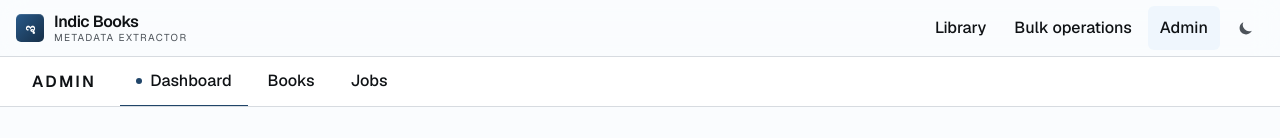
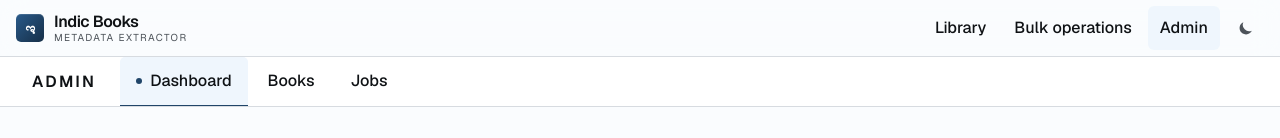
Before and after one commit to Agamya-Samuel/indic-book-metadata-extractor-v2, a Next.js app in the folder frontend/: page /admin in a window 1280 px wide. Shown: the top 138 px of the page. Built offline with nearby package versions, Linux system fonts and the light colour scheme; no server answers.

Commit message:
style(admin): add accent-soft background to active nav items

```diff
--- a/frontend/src/components/admin/admin-sidebar.tsx
+++ b/frontend/src/components/admin/admin-sidebar.tsx
@@ -48,7 +48,7 @@ export default function AdminSidebar({
                        "whitespace-nowrap rounded-t-[var(--radius-sm)]",
                        focusRing,
                       active
-                        ? "border-[var(--accent)] text-[var(--text)]"
+                        ? "border-[var(--accent)] text-[var(--text)] bg-[var(--accent-soft)]"
                         : "border-transparent text-[var(--text-muted)] hover:text-[var(--text)] hover:border-[var(--border-strong)]",
                     )}
                   >
```
